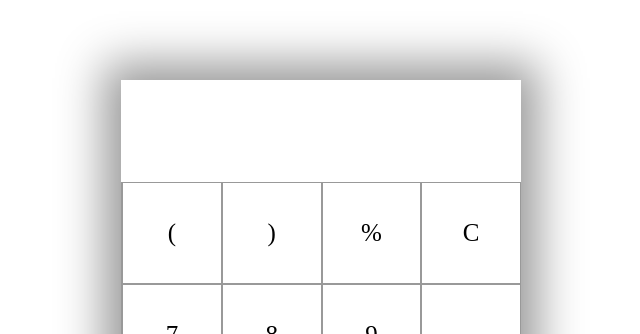
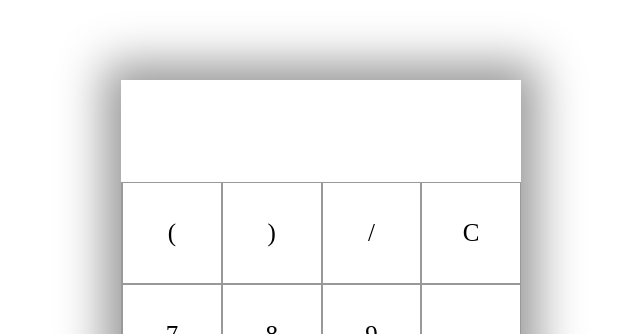
Before and after one commit to UbaydullaevK/calculator, a plain HTML site: page index.html in a window 1280 px wide. Shown: the top 334 px of the page, 319-959 px from the left. Drawn offline with Linux system fonts and the light colour scheme.

Commit message:
Update index.html

```diff
--- a/index.html
+++ b/index.html
@@ -12,7 +12,7 @@
             <div class="buttons">
                 <div class="button">(</div>
                 <div class="button">)</div>
-                <div class="button">%</div>
+                <div class="button">/</div>
                 <div class="button">C</div>
                 <div class="button">7</div>
                 <div class="button">8</div>
```
